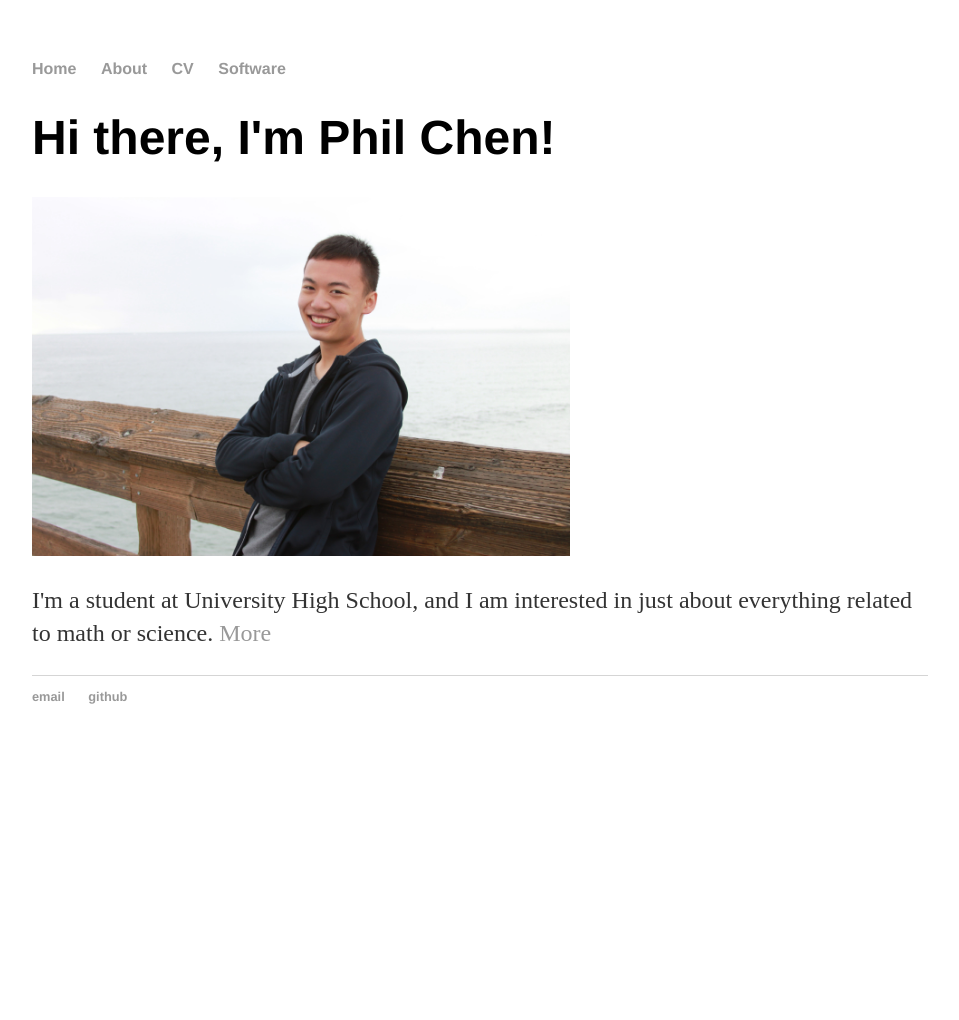
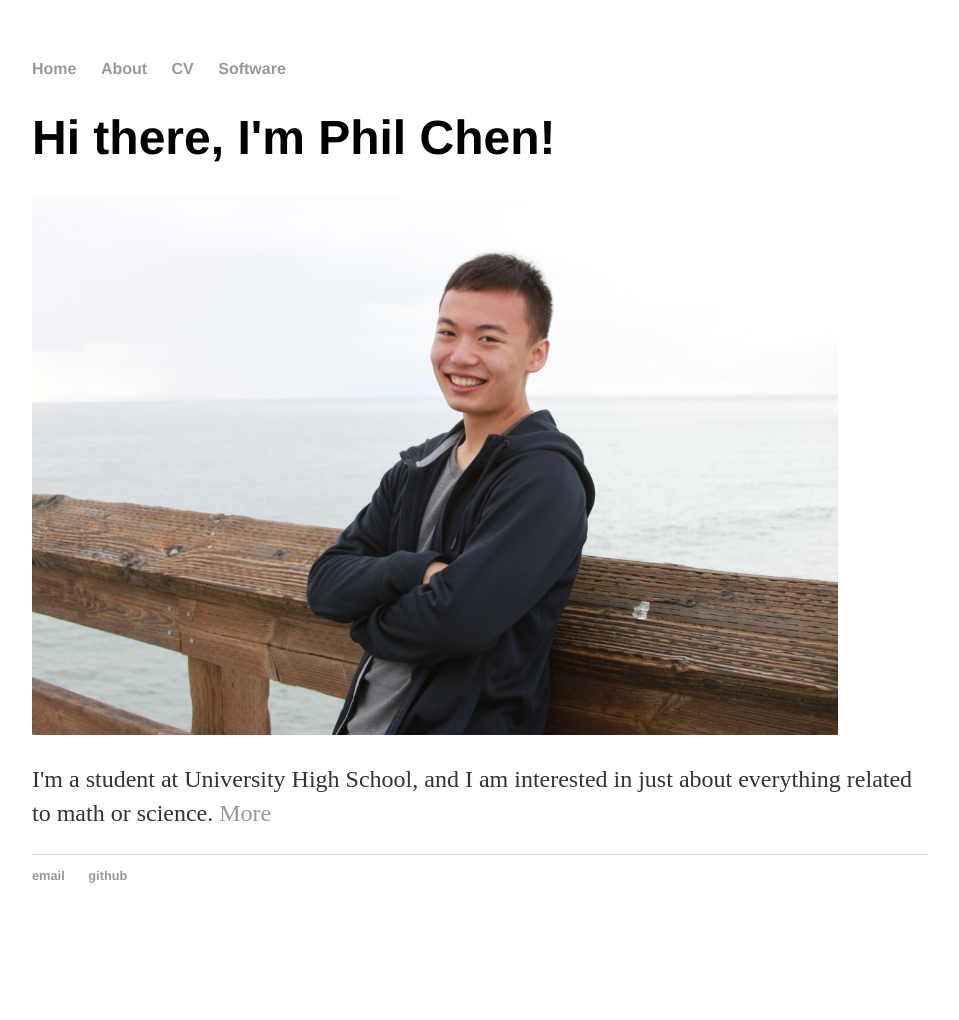
Before and after one commit to philhchen/philhchen.github.io, a Jekyll site: the page built from index.html, in a window 1280 px wide. Shown: the whole page, without its empty margins (160-1119 px from the left). Built offline with Jekyll 4.4.1, drawn with Linux system fonts in a browser that asks for light colours.

Commit message:
Update index.html

```diff
--- a/index.html
+++ b/index.html
@@ -4,7 +4,7 @@ title: Phil Chen
 ---
 <div class="blurb">
 	<h1>Hi there, I'm Phil Chen!</h1>
-	<img  src="img/pchen_pfp.jpg" style="width: 60%; height: 60%">
+	<img  src="img/pchen_pfp.jpg" style="width: 90%; height: 90%">
 	<script src="http://code.jquery.com/jquery-latest.js"></script>
 	<script type="text/javascript" language="JavaScript">
 	  function set_body_height() { // set body height = window height
```
